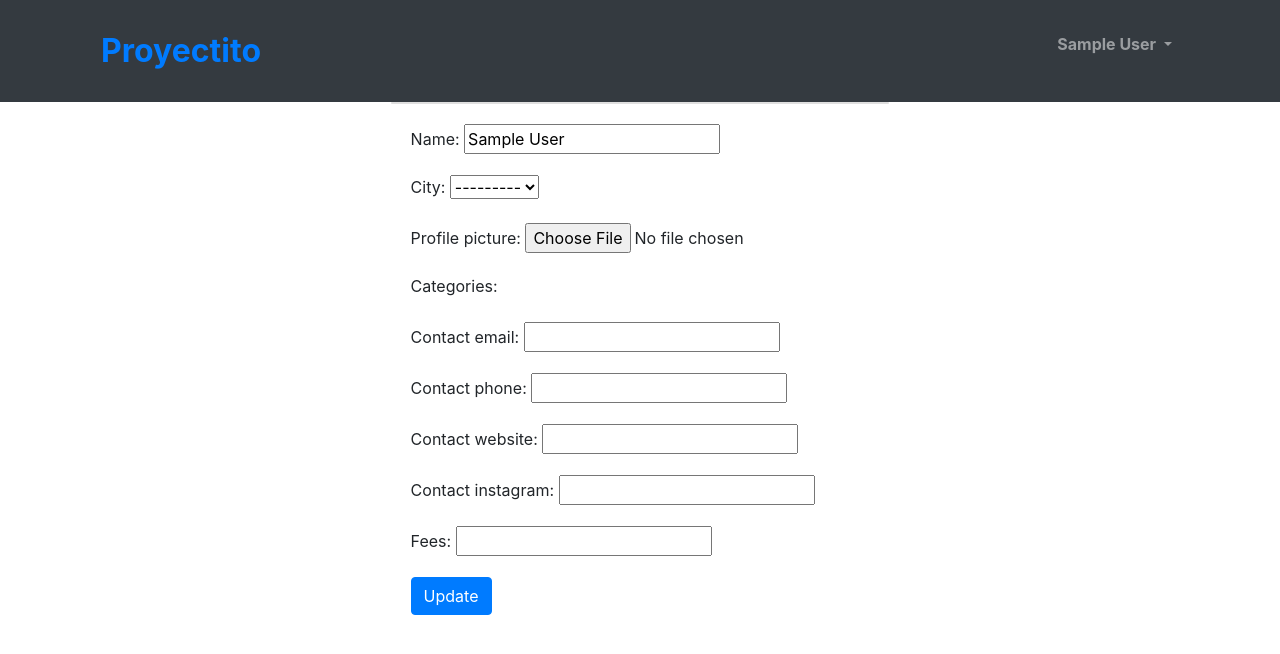
After one commit to regulrjoe/picteame-django, a Django app: page /profile/edit/ in a window 1280 px wide. The commit adds this page. Shown: the top 654 px of the page. Run offline with Django 3.2, Linux system fonts and the light colour scheme; the visitor is signed in with stand-in values (Sample User, id 1); data that the repository does not hold is empty; some libraries are stand-ins or nearby versions.

Commit message:
Create Talent Edit view and form. Add contact info to Talent.

```diff
--- a/apps/users/forms.py
+++ b/apps/users/forms.py
@@ -4,6 +4,7 @@ from django.contrib.auth import authenticate
 from image_cropping import ImageCropWidget
 
 from .models import TalentAccount
+from apps.core.models import Category
 
 # ----------------------------
 class RegisterForm(UserCreationForm):
@@ -14,7 +15,6 @@ class RegisterForm(UserCreationForm):
 
 # ----------------------------
 class LoginForm(forms.ModelForm):
-
     password = forms.CharField(label='Password', widget=forms.PasswordInput)
 
     class Meta:
@@ -25,3 +25,32 @@ class ProfilePictureUploadForm(forms.ModelForm):
     class Meta:
         model = TalentAccount
         fields = ['profile_picture']
+
+class TalentEditForm(forms.ModelForm):
+    name = forms.CharField(required=False, )
+    profile_picture = forms.ImageField(required=False)
+    categories = forms.ModelMultipleChoiceField(queryset=Category.objects.all(), widget=forms.CheckboxSelectMultiple, required=False)
+    contact_email = forms.EmailField(required=False)
+    contact_phone = forms.CharField(required=False)
+    contact_website = forms.URLField(required=False)
+    contact_instagram = forms.CharField(required=False)
+    fees = forms.CharField(required=False)
+
+    class Meta:
+        model = TalentAccount
+        fields = ['name', 'city', 'profile_picture',
+                  'categories',
+                  'contact_email', 'contact_phone', 'contact_website', 'contact_instagram']
+
+    def __init__(self, *args, **kwargs):
+        super().__init__(*args, **kwargs)
+        instance = kwargs.get('instance')
+        if instance:
+            self.fields['name'].initial = instance.name
+            self.fields['city'].initial = instance.city
+            self.fields['profile_picture'].initial = instance.profile_picture
+            self.fields['categories'].initial = instance.categories
+            self.fields['contact_email'].initial = instance.contact_email
+            self.fields['contact_phone'].initial = instance.contact_phone
+            self.fields['contact_website'].initial = instance.contact_website
+            self.fields['contact_instagram'].initial = instance.contact_instagram
--- a/apps/users/models.py
+++ b/apps/users/models.py
@@ -7,15 +7,6 @@ from .managers import UserAccountManager
 
 # Create your models here.
 
-class ContactInfo(models.Model):
-    email = models.EmailField(verbose_name='email', max_length=70, unique=True)
-    phone = PhoneNumberField(null=True)
-    message = models.TextField(max_length=500)
-    website = models.URLField(max_length=200, null=True)
-
-    def __str__(self):
-        return self.name
-
 # ------------------------
 class TalentAccount(AbstractBaseUser):
     name                = models.CharField(max_length=100)
@@ -24,10 +15,13 @@ class TalentAccount(AbstractBaseUser):
     profile_picture     = models.ImageField(upload_to='profile_pictures', blank=False, null=True)
     city                = models.ForeignKey('core.City', on_delete=models.SET_NULL, null=True)
     categories          = models.ManyToManyField('core.Category', null=True)
+    contact_email       = models.EmailField(verbose_name='email', max_length=70, unique=True, null=True)
+    contact_phone       = PhoneNumberField(null=True)
+    contact_website     = models.URLField(max_length=100, null=True)
+    contact_instagram   = models.CharField(max_length=50, null=True)
+
     # fees              = added as a one-to-many relationship in core.Fee
     # photos            = added as a one-to-many relationship in core.Photo
-
-    contact_info        = models.OneToOneField(ContactInfo, on_delete=models.SET_NULL, null=True)
 
     created_at     = models.DateTimeField(verbose_name='created_at', auto_now_add=True)
     last_login      = models.DateTimeField(verbose_name='last login', auto_now=True)
@@ -41,7 +35,7 @@ class TalentAccount(AbstractBaseUser):
     objects = UserAccountManager()
 
     def __str__(self):
-        return self.email
+        return '%s | %s' % (self.email, self.name)
 
     def has_perm(self, perm, obj=None):
         return self.is_staff
--- /dev/null
+++ b/apps/users/templates/users/talent_edit.html
@@ -0,0 +1,22 @@
+{% extends 'core/base.html' %}
+{% load static %}
+{% block content %}
+
+<div class="container d-flex justify-content-center">
+	<div class="row">
+		<div class="col">
+			<div class="card"></div>
+				<div class="card-body">
+
+					<form method="POST">
+                        {% csrf_token %}
+                        {{ talent_form.as_p }}
+                        <button type="submit" class="btn btn-primary">Update</button>
+                    </form>
+				</div>
+			</div>
+		</div>
+	</div>
+</div>
+
+{% endblock %}
--- a/apps/users/urls.py
+++ b/apps/users/urls.py
@@ -11,6 +11,6 @@ urlpatterns = [
     path('password-reset/<uidb64>/<token>/', auth_views.PasswordResetConfirmView.as_view(template_name='users/password_reset_form.html'), name='password_reset_confirm'),
     path('password-reset-complete/',  auth_views.PasswordResetCompleteView.as_view(template_name='users/password_reset_complete.html'), name='password_reset_complete'),
     path('profile_picture_uploader/', views.profile_picture_upload_view, name='profile_picture_uploader'),
-    path('talent/<int:user_id>/', views.talent_profile_view, name='talent_profile'),
-
+    path('talent/<int:user_id>/', views.talent_view, name='talent_profile'),
+    path('profile/edit/', views.talent_edit_view, name='talent_edit'),
 ]
--- a/apps/users/views.py
+++ b/apps/users/views.py
@@ -1,6 +1,11 @@
 from django.contrib.auth.decorators import login_required
 from django.contrib.auth import authenticate, login, logout
 from django.contrib import messages
+
+from django.contrib.auth.mixins import LoginRequiredMixin
+from django.views.generic.edit import UpdateView
+from django.urls import reverse_lazy
+from django.contrib.auth import get_user_model
 
 from django.conf import Settings
 from django.shortcuts import render, redirect, get_object_or_404
@@ -8,9 +13,11 @@ from django.http import HttpResponse, HttpResponseRedirect
 from django.urls import reverse
 
 from .decorators import unauthenticated_user
-from .forms import RegisterForm, LoginForm, ProfilePictureUploadForm
+from .forms import RegisterForm, LoginForm, ProfilePictureUploadForm, TalentEditForm
 from .models import TalentAccount
 from django.views.generic.base import View
+from django.contrib.auth import get_user
+from django.shortcuts import redirect
 
 
 # ----------------------
@@ -79,6 +86,32 @@ def profile_picture_upload_view(request):
     return render(request, 'users/profile_picture_uploader.html', context)
 
 # ----------------------
-def talent_profile_view(request, user_id):
+def talent_view(request, user_id):
     user = get_object_or_404(TalentAccount, pk=user_id)
     return render(request, 'users/talent_profile.html', {'user': user})
+
+
+@login_required
+def talent_edit_view(request):
+    context = {}
+
+    # user = get_user(request)
+
+    if request.POST:
+        talent_form = TalentEditForm(request.POST, request.FILES, instance=request.user)
+
+        if talent_form.is_valid():
+
+            if request.user.contact_instagram[0] == '@':
+                request.user.contact_instagram = request.user.contact_instagram[1:]
+
+            talent_form.save()
+
+            return redirect('talent_profile', user_id=request.user.id)
+
+    else:
+        talent_form = TalentEditForm(instance=request.user)
+
+    context['talent_form'] = talent_form
+
+    return render(request, 'users/talent_edit.html', context)
```
Also changed, not shown: apps/users/templates/users/talent_profile.html (+29 -1 lines), apps/users/migrations/0014_alter_contactinfo_instagram.py (added), apps/users/migrations/0015_remove_talentaccount_contact_info_and_more.py (added).
